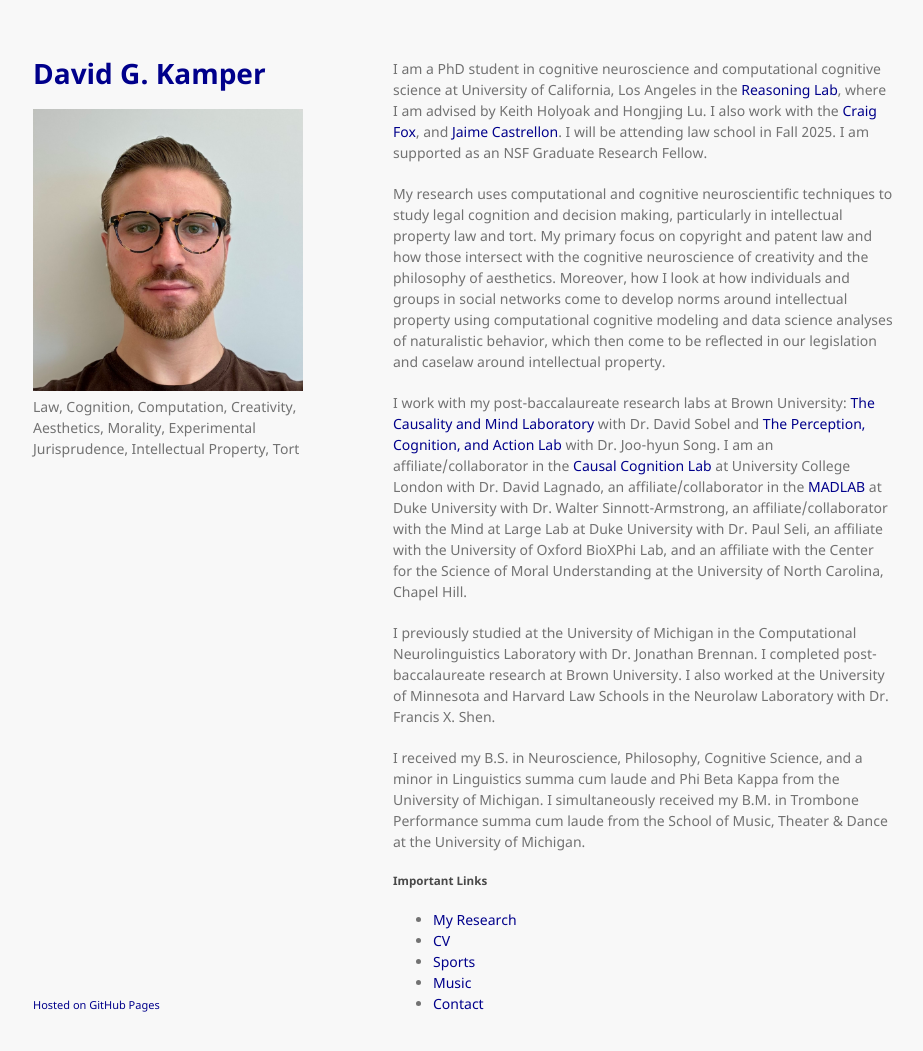
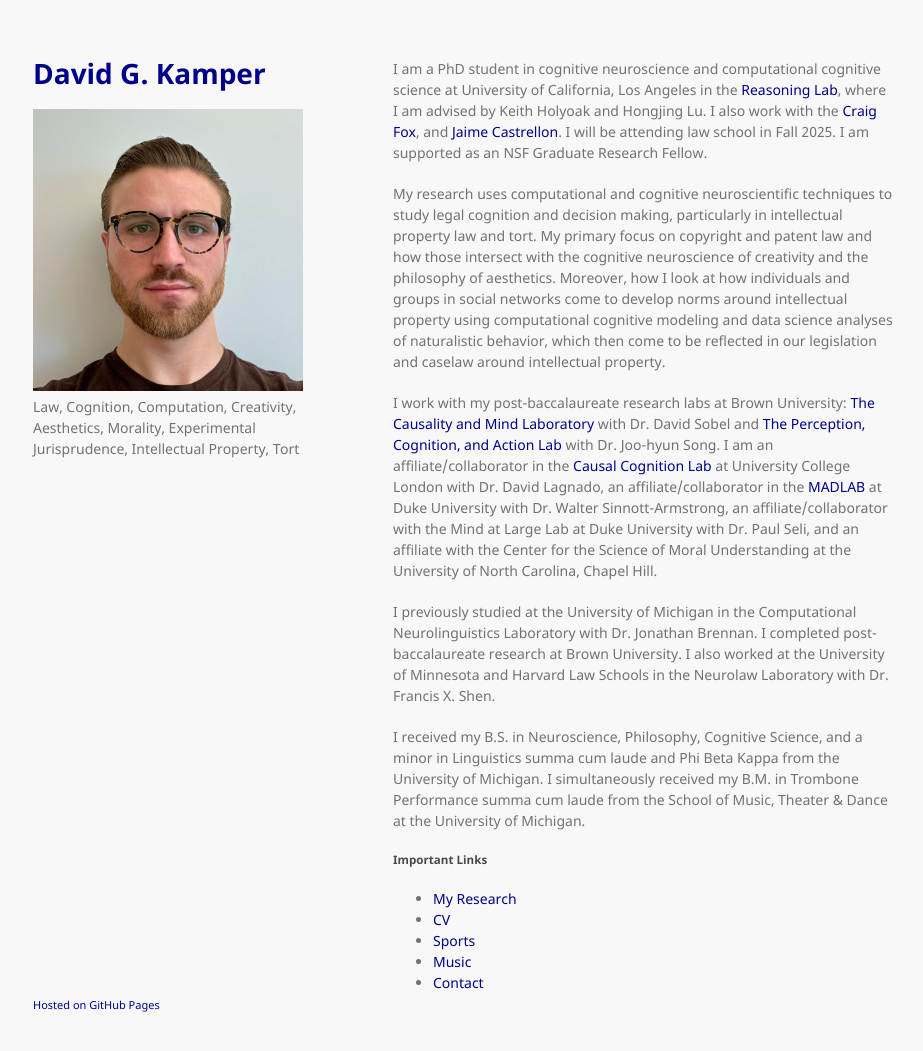
Before and after one commit to dgkamper/dgkamper.github.io, a Jekyll site: the page built from index.md, in a window 1280 px wide and 1084 px high. Shown: the top 1051 px of the window, without its empty margins (177-1100 px from the left). Built offline with Jekyll 4.4.1, drawn with Linux system fonts in a browser that asks for light colours.

Commit message:
Update index.md

```diff
--- a/index.md
+++ b/index.md
@@ -6,7 +6,7 @@ I am a PhD student in cognitive neuroscience and computational cognitive science
 
 My research uses computational and cognitive neuroscientific techniques to study legal cognition and decision making, particularly in intellectual property law and tort. My primary focus on copyright and patent law and how those intersect with the cognitive neuroscience of creativity and the philosophy of aesthetics. Moreover, how I look at how individuals and groups in social networks come to develop norms around intellectual property using computational cognitive modeling and data science analyses of naturalistic behavior, which then come to be reflected in our legislation and caselaw around intellectual property.
 
-I work with my post-baccalaureate research labs at Brown University: [The Causality and Mind Laboratory](https://sites.brown.edu/causalityandmindlab/) with Dr. David Sobel and [The Perception, Cognition, and Action Lab](https://research.clps.brown.edu/songlab/index.html) with Dr. Joo-hyun Song. I am an affiliate/collaborator in the [Causal Cognition Lab](https://causalcognitionlab.com/) at University College London with Dr. David Lagnado, an affiliate/collaborator in the [MADLAB](https://kenan.ethics.duke.edu/mad-lab/) at Duke University with Dr. Walter Sinnott-Armstrong, an affiliate/collaborator with the Mind at Large Lab at Duke University with Dr. Paul Seli, an affiliate with the University of Oxford BioXPhi Lab, and an affiliate with the Center for the Science of Moral Understanding at the University of North Carolina, Chapel Hill.
+I work with my post-baccalaureate research labs at Brown University: [The Causality and Mind Laboratory](https://sites.brown.edu/causalityandmindlab/) with Dr. David Sobel and [The Perception, Cognition, and Action Lab](https://research.clps.brown.edu/songlab/index.html) with Dr. Joo-hyun Song. I am an affiliate/collaborator in the [Causal Cognition Lab](https://causalcognitionlab.com/) at University College London with Dr. David Lagnado, an affiliate/collaborator in the [MADLAB](https://kenan.ethics.duke.edu/mad-lab/) at Duke University with Dr. Walter Sinnott-Armstrong, an affiliate/collaborator with the Mind at Large Lab at Duke University with Dr. Paul Seli, and an affiliate with the Center for the Science of Moral Understanding at the University of North Carolina, Chapel Hill.
 
 I previously studied at the University of Michigan in the Computational Neurolinguistics Laboratory with Dr. Jonathan Brennan. I completed post-baccalaureate research at Brown University. I also worked at the University of Minnesota and Harvard Law Schools in the Neurolaw Laboratory with Dr. Francis X. Shen.
 
```
